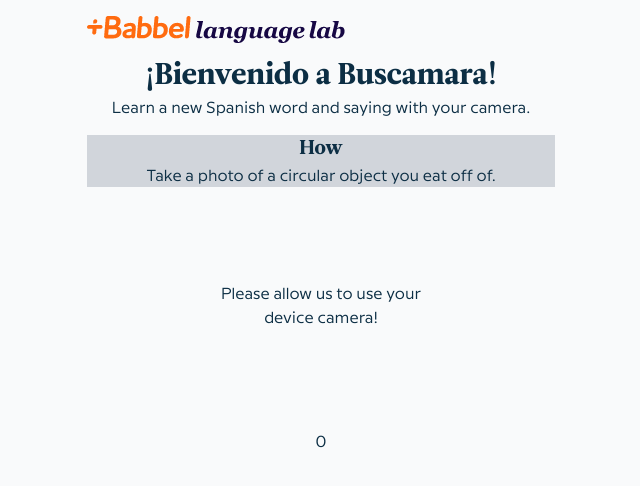
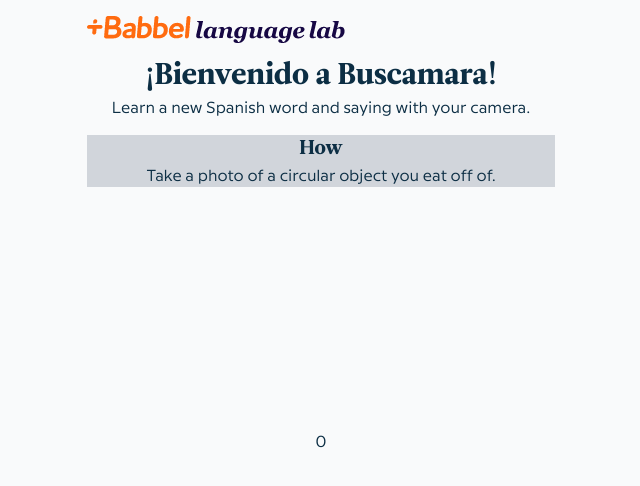
Before and after one commit to Kageetai/vocabulizr-vite, a React (Vite) app: page / in a window 1280 px wide. Shown: the top 486 px of the page, without its empty margins (319-959 px from the left). Built offline with nearby package versions, Linux system fonts and the light colour scheme; no server answers.

Commit message:
fix mirroring for camera switch

```diff
--- a/src/components/PromptView.tsx
+++ b/src/components/PromptView.tsx
@@ -8,7 +8,7 @@ const videoConstraints = {
   width: { min: 500 },
   height: { min: 500 },
   aspectRatio: 1,
-  facingMode: { ideal: 'environment' },
+  facingMode: 'user',
 };
 
 interface Props {
@@ -29,6 +29,7 @@ function App({ currentPrompt, onSetLabels }: Props): JSX.Element {
 
   React.useEffect(() => {
     navigator.mediaDevices.enumerateDevices().then(handleDevices);
+    setIsUserFacing(devices.length === 1);
   }, [handleDevices]);
 
   const capture = React.useCallback(() => {
@@ -45,6 +46,7 @@ function App({ currentPrompt, onSetLabels }: Props): JSX.Element {
     ...videoConstraints,
     facingMode: isUserFacing ? 'user' : 'environment',
   };
+  const hasSeveralCameras = devices.length > 1;
 
   return (
     <div>
@@ -59,14 +61,17 @@ function App({ currentPrompt, onSetLabels }: Props): JSX.Element {
       </div>
 
       <div className="relative max-w-full w-125 max-h-125 my-2 rounded-xl overflow-hidden">
-        <span className="absolute top-1/3 left-1/2 transform -translate-x-1/2">
+        <span className="absolute top-1/3 left-1/2 transform -translate-x-1/2 -z-1">
           Please allow us to use your device camera!
         </span>
 
         <Webcam
           width={500}
           height={500}
-          mirrored={true}
+          mirrored={
+            (!hasSeveralCameras && isUserFacing) ||
+            (hasSeveralCameras && isUserFacing)
+          }
           videoConstraints={videoConstraintsUser}
           audio={false}
           ref={webcamRef}
@@ -83,7 +88,7 @@ function App({ currentPrompt, onSetLabels }: Props): JSX.Element {
           </button>
         )}
 
-        {devices.length > 1 && (
+        {hasSeveralCameras && (
           <button
             className="changeCameraButton absolute top-0 right-0"
             onClick={() => setIsUserFacing(!isUserFacing)}
--- a/tailwind.config.js
+++ b/tailwind.config.js
@@ -9,6 +9,9 @@ module.exports = {
     extend: {
       transitionProperty: {
         'max-h': 'max-height',
+      },
+      zIndex: {
+        '-1': '-1',
       },
     },
   },
```
